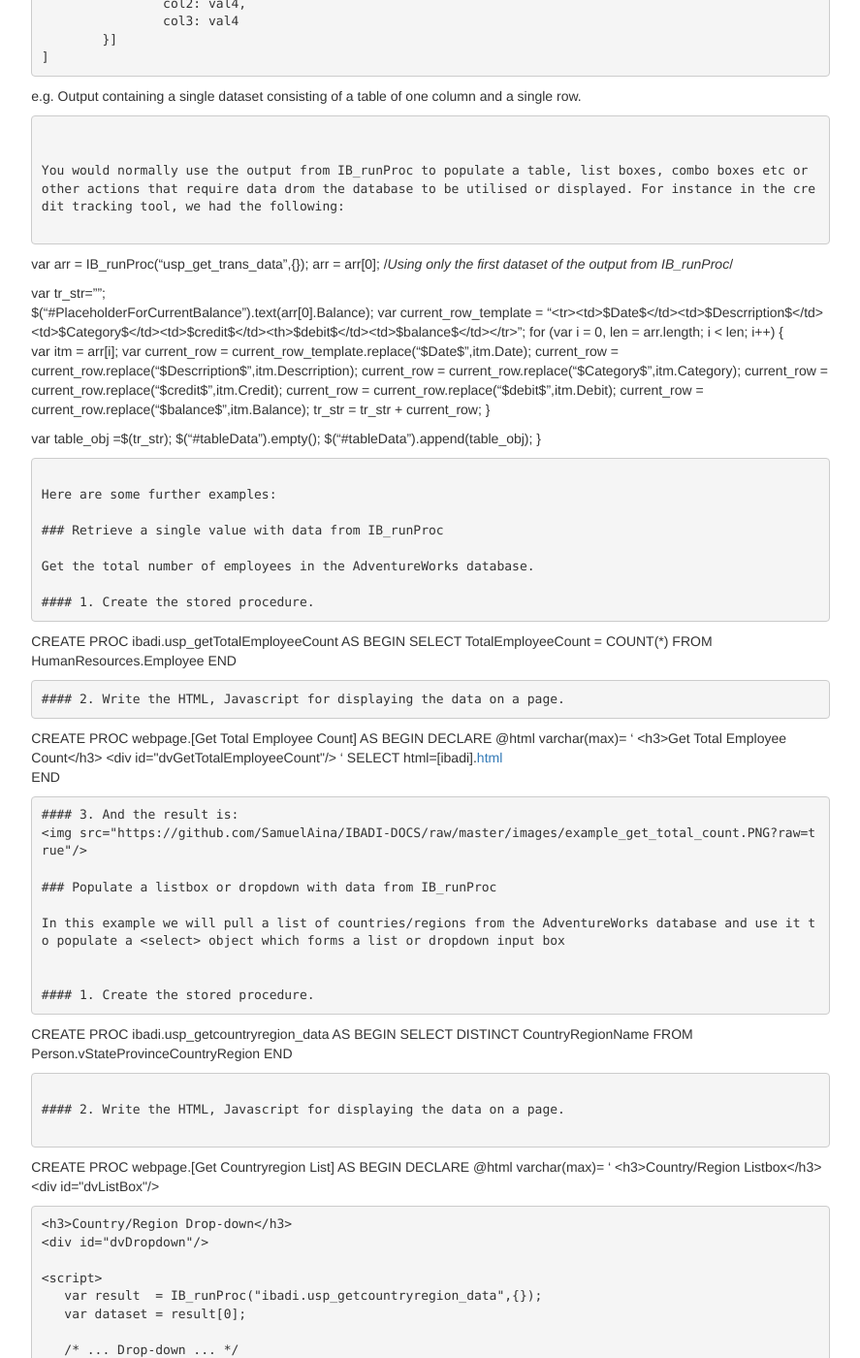
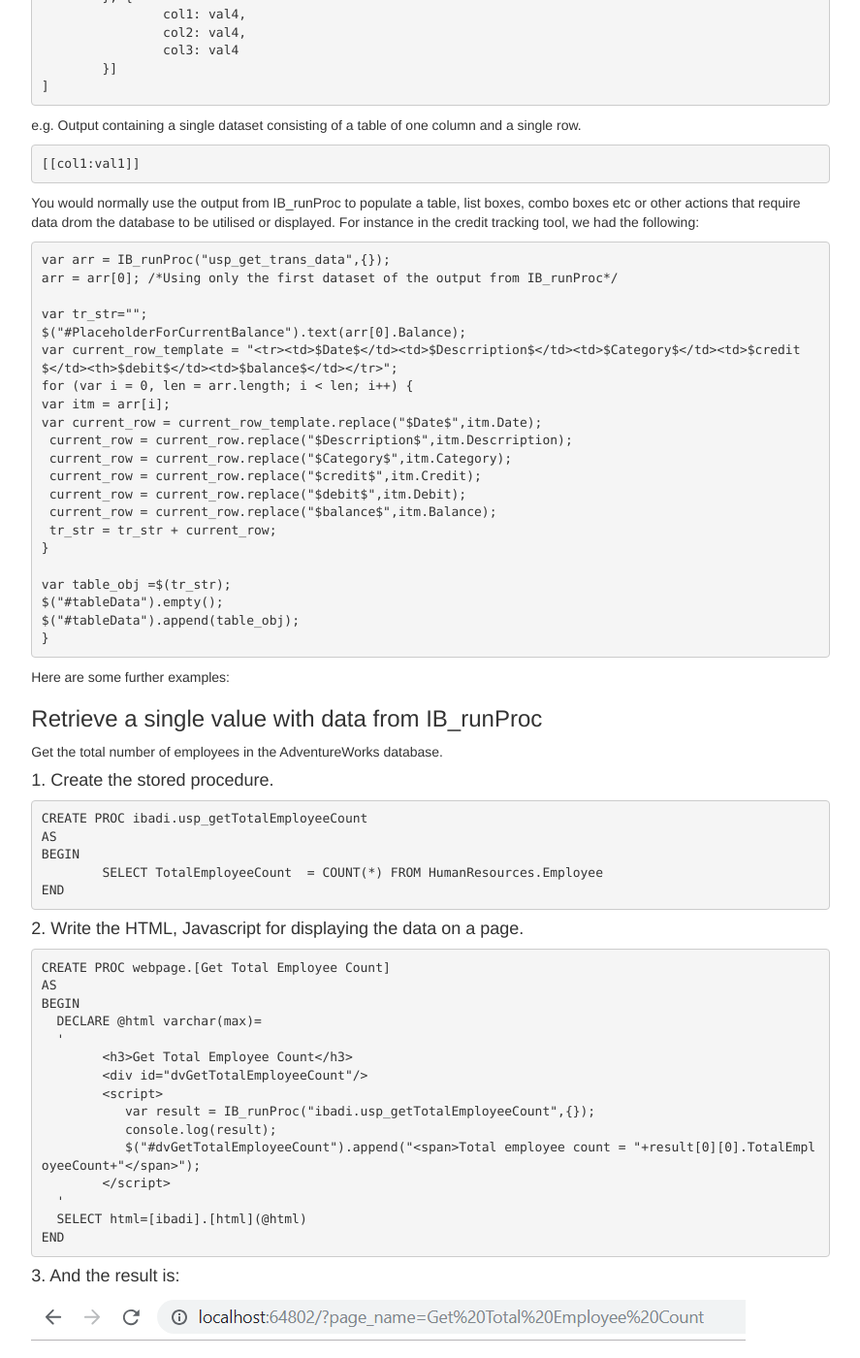
Before and after one commit to SamuelAina/IBADI-DOCS, a Jekyll site: the page built from Accessing_Data_with_IBADI_IB_runProc_function.md, in a window 1280 px wide and 1400 px high, scrolled down 2220 px. Shown: the whole window at 97% size, without its empty margins (196-1083 px from the left). Built offline with Jekyll 4.4.1, drawn with Linux system fonts in a browser that asks for light colours; our own code applies the rules of GitHub Pages for plain Markdown files; some of the changed text lies outside the part shown.

Commit message:
Add files via upload

````diff
--- a/Accessing_Data_with_IBADI_IB_runProc_function.md
+++ b/Accessing_Data_with_IBADI_IB_runProc_function.md
@@ -108,12 +110,13 @@ e.g. Output containing 3 datasets
 ```
 
 e.g. Output containing a single dataset consisting of a table of one column and a single row.
-```[[col1:val1]]```
-
+```
+[[col1:val1]]
+```
 
 You would normally use the output from IB_runProc to populate a table, list boxes, combo boxes etc or other actions that require data drom the database to be utilised or displayed. For instance in the credit tracking tool, we had the following:
 
-```
+```javascript
 var arr = IB_runProc("usp_get_trans_data",{});
 arr = arr[0]; /*Using only the first dataset of the output from IB_runProc*/
 
@@ -151,6 +154,7 @@ BEGIN
 	SELECT TotalEmployeeCount  = COUNT(*) FROM HumanResources.Employee
 END
 ```
+
 #### 2. Write the HTML, Javascript for displaying the data on a page.
 ```
 CREATE PROC webpage.[Get Total Employee Count]
@@ -169,6 +173,7 @@ BEGIN
   SELECT html=[ibadi].[html](@html)
 END
 ```
+
 #### 3. And the result is:
 <img src="https://github.com/SamuelAina/IBADI-DOCS/raw/master/images/example_get_total_count.PNG?raw=true"/>
 
````
Also changed, not shown: other parts of Accessing_Data_with_IBADI_IB_runProc_function.md (+2 -0 lines).
